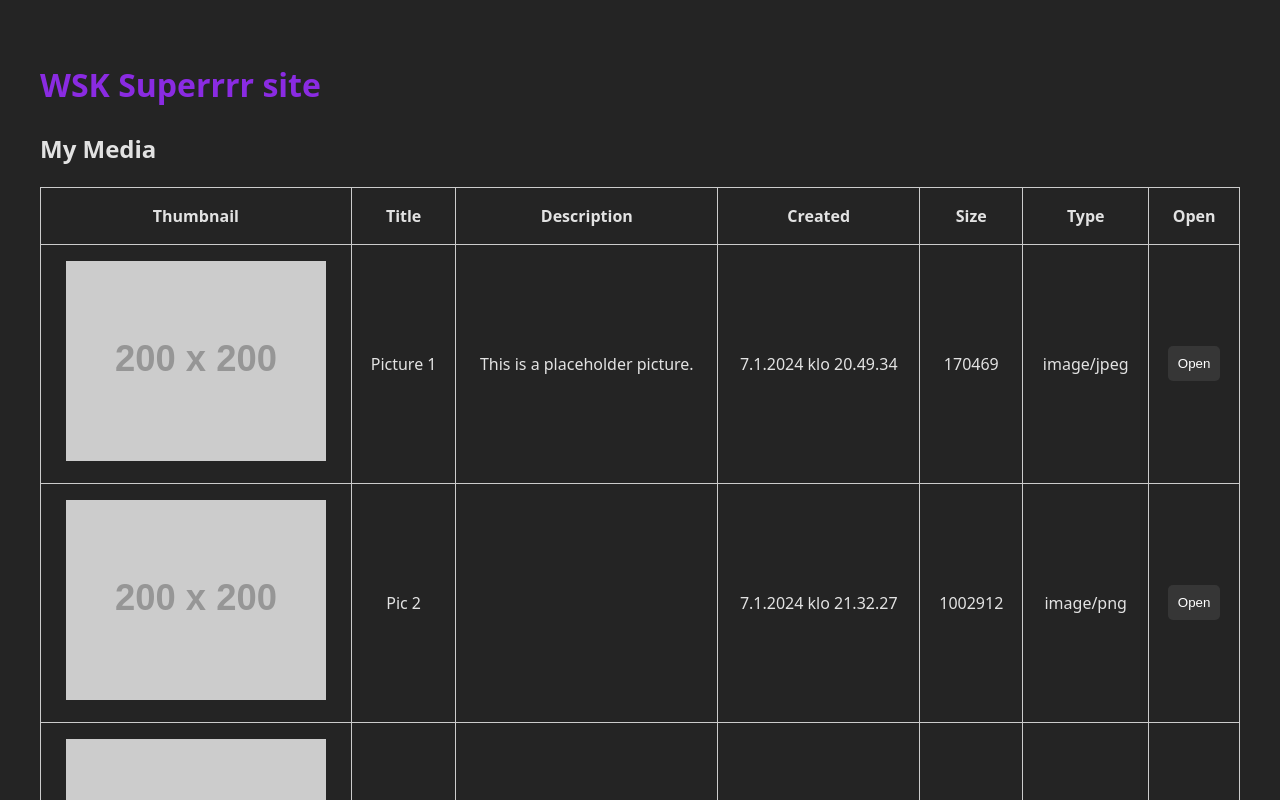
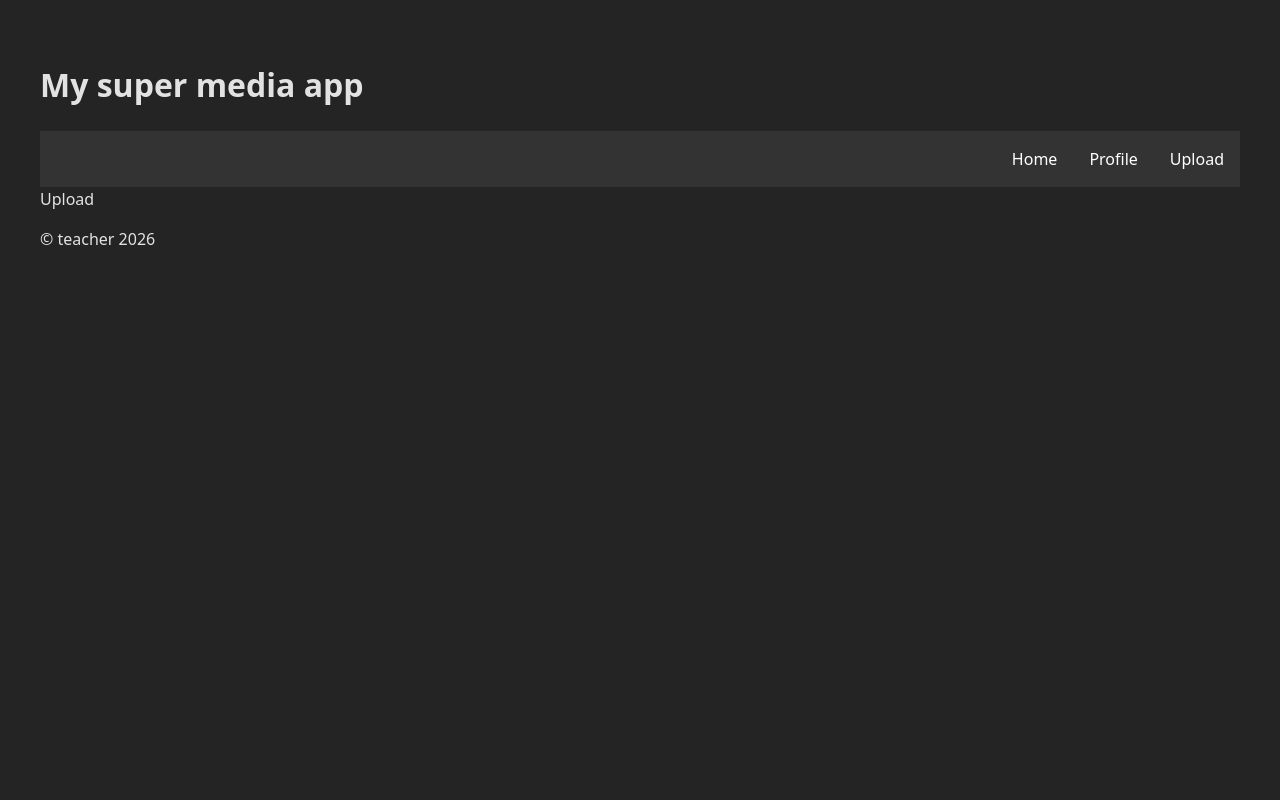
Before and after one commit to hellupellu/wsk-fe-ohtu-s26, a React (Vite) app: page /upload in a window 1280 px wide. Shown: the top 800 px of the page. Built offline with nearby package versions, Linux system fonts and the light colour scheme.

Commit message:
React Routing done

```diff
--- a/package.json
+++ b/package.json
@@ -12,7 +12,8 @@
   "dependencies": {
     "prop-types": "^15.8.1",
     "react": "^19.3.1",
-    "react-dom": "^19.3.1"
+    "react-dom": "^19.3.1",
+    "react-router": "^8.5.1"
   },
   "devDependencies": {
     "@eslint/js": "^10.0.1",
--- a/src/App.jsx
+++ b/src/App.jsx
@@ -1,14 +1,23 @@
+import {BrowserRouter, Route, Routes} from 'react-router';
 import './App.css';
-import Home from './components/Home';
+import Home from './views/Home';
+import Layout from './components/Layout';
+import Profile from './views/Profile';
+import Upload from './views/Upload';
+import Single from './views/Single';
 
 const App = () => {
-  const sitename = 'WSK Superrrr site';
-
   return (
-    <>
-      <h1 className="otsikko">{sitename}</h1>
-      <Home />
-    </>
+    <BrowserRouter basename={import.meta.env.BASE_URL}>
+      <Routes>
+        <Route element={<Layout />}>
+          <Route path="/" element={<Home />} />
+          <Route path="/profile" element={<Profile />} />
+          <Route path="/upload" element={<Upload />} />
+          <Route path="/single" element={<Single />} />
+        </Route>
+      </Routes>
+    </BrowserRouter>
   );
 };
 export default App;
--- /dev/null
+++ b/src/components/Layout.jsx
@@ -0,0 +1,32 @@
+import {Link, Outlet} from 'react-router';
+
+const Layout = () => {
+  return (
+    <>
+      <header>
+        <h1>My super media app</h1>
+        <nav>
+          <ul>
+            <li>
+              <Link to="/">Home</Link>
+            </li>
+            <li>
+              <Link to="/profile">Profile</Link>
+            </li>
+            <li>
+              <Link to="/upload">Upload</Link>
+            </li>
+          </ul>
+        </nav>
+      </header>
+      <main>
+        <Outlet />
+      </main>
+      <footer>
+        <p>&copy; teacher 2026</p>
+      </footer>
+    </>
+  );
+};
+
+export default Layout;
--- a/src/components/MediaRow.jsx
+++ b/src/components/MediaRow.jsx
@@ -1,9 +1,10 @@
 import PropTypes from 'prop-types';
+import {Link} from 'react-router';
 
 // src/components/MediaRow.jsx
-const MediaRow = ({item, setItem}) => {
+const MediaRow = ({item}) => {
   return (
-    <tr onClick={() => setItem(item)}>
+    <tr>
       <td>
         <img src={item.thumbnail} alt={item.title} />
       </td>
@@ -13,9 +14,9 @@ const MediaRow = ({item, setItem}) => {
       <td>{item.filesize}</td>
       <td>{item.media_type}</td>
       <td>
-        <button type="button" onClick={() => setItem(item)}>
-          Open
-        </button>
+        <Link to="/single" state={item}>
+          Display
+        </Link>
       </td>
     </tr>
   );
--- a/src/components/Home.jsx
+++ b/src/views/Home.jsx
@@ -1,6 +1,6 @@
-import {useState} from 'react';
-import MediaRow from './MediaRow';
-import SingleView from './SingleView';
+// import {useState} from 'react';
+import MediaRow from '../components/MediaRow';
+// import SingleView from '../components/SingleView';
 // import TempCounter from './TempCounter';
 
 // mockdata, poistetaan myöhemmin
@@ -41,7 +41,7 @@ const mediaArray = [
 ];
 
 const Home = () => {
-  const [selectedItem, setSelectedItem] = useState(null);
+  // const [selectedItem, setSelectedItem] = useState(null);
   return (
     <>
       {/* This is comment inside JSX, state demo: */}
@@ -56,23 +56,15 @@ const Home = () => {
             <th>Created</th>
             <th>Size</th>
             <th>Type</th>
-            <th>Open</th>
+            <th>Display</th>
           </tr>
         </thead>
         <tbody>
           {mediaArray.map((item) => (
-            <MediaRow
-              key={item.media_id}
-              item={item}
-              selectedItem={selectedItem}
-              setItem={setSelectedItem}
-            />
+            <MediaRow key={item.media_id} item={item} />
           ))}
         </tbody>
       </table>
-      {selectedItem && (
-        <SingleView item={selectedItem} setItem={setSelectedItem} />
-      )}
     </>
   );
 };
--- /dev/null
+++ b/src/views/Profile.jsx
@@ -0,0 +1,5 @@
+const Profile = () => {
+  return <div>Profile</div>;
+};
+
+export default Profile;
--- /dev/null
+++ b/src/views/Single.jsx
@@ -0,0 +1,28 @@
+import {useLocation, useNavigate} from 'react-router';
+
+const Single = () => {
+  const {state} = useLocation();
+  const navigate = useNavigate();
+  const item = state;
+  return (
+    <>
+      <h2>Single media file</h2>
+      <h3>{item.title}</h3>
+      {/* TODO: add all media file details and video/image player here */}
+      {item.media_type.startsWith('image') ? (
+        <img src={item.filename} alt={item.description} />
+      ) : (
+        <video controls>
+          <source src={item.filename} />
+        </video>
+      )}
+      <p>{item.description}</p>
+      {/* TODO: add go back button here*/}
+      <button type="button" onClick={() => navigate(-1)}>
+        Go back
+      </button>
+    </>
+  );
+};
+
+export default Single;
--- /dev/null
+++ b/src/views/Upload.jsx
@@ -0,0 +1,5 @@
+const Upload = () => {
+  return <div>Upload</div>;
+};
+
+export default Upload;
```
Also changed, not shown: vite.config.js (+4 -3 lines), 2 other files (tests, documents, lock files or other folders).
